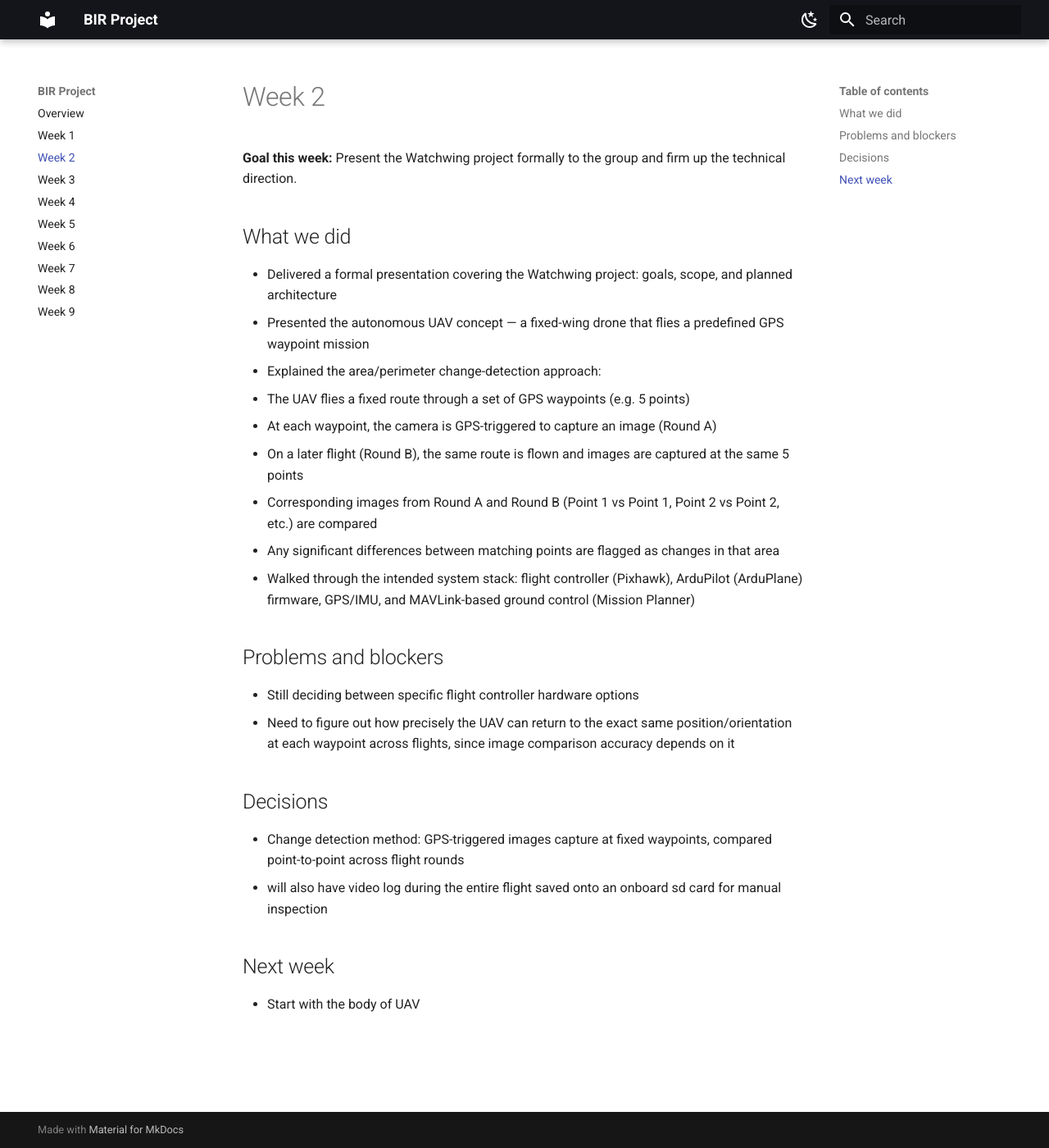
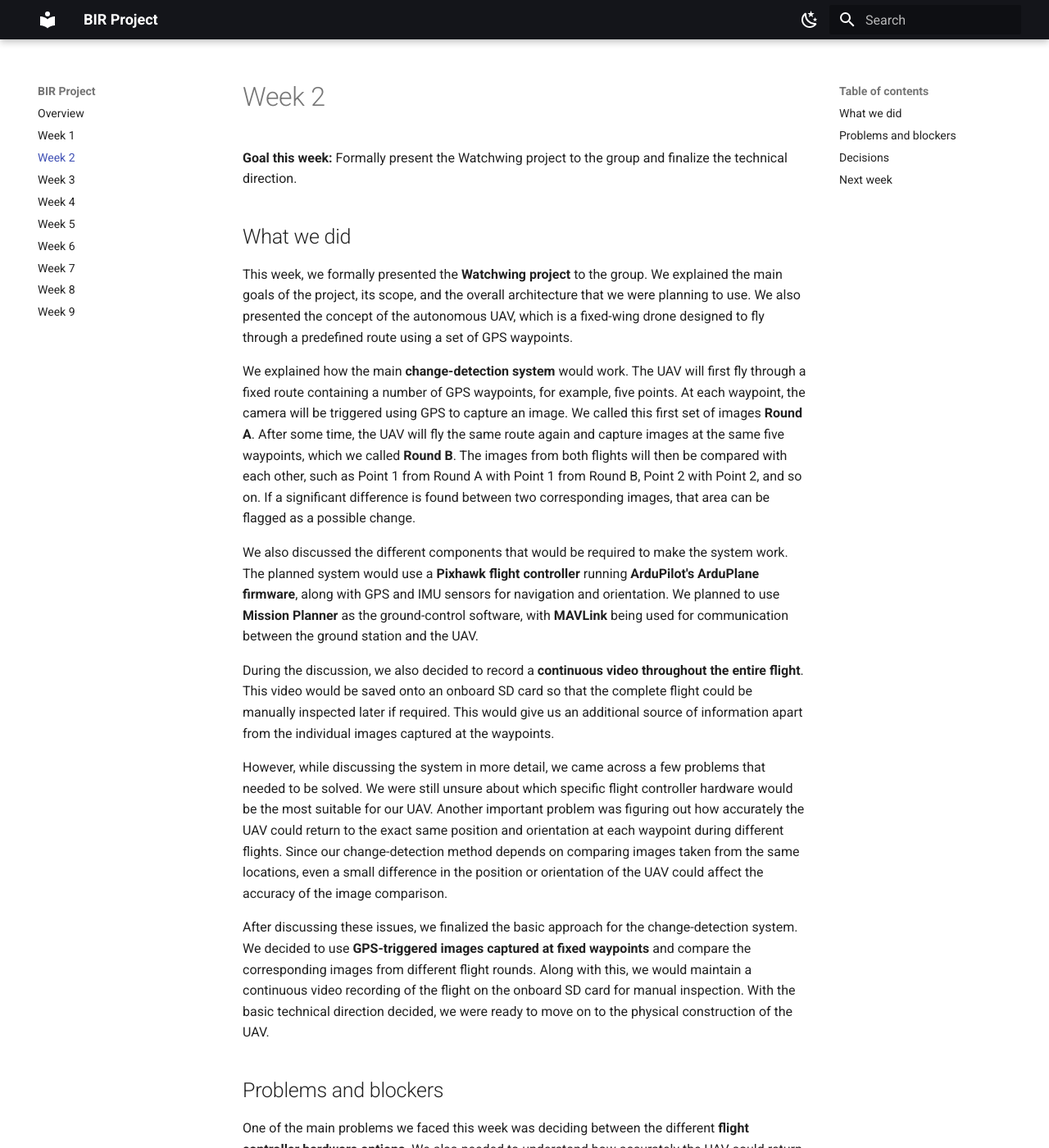
Before and after one commit to BuilderinResidencyTinkerspace/WATCH_WING, an MkDocs documentation site: the page built from docs/week-02.md, in a window 1280 px wide and 1400 px high. Shown: the whole window at 82% size. Built offline with MkDocs 1.6.1 and Material for MkDocs 9.7.7, drawn with Linux system fonts in a browser that asks for light colours; some of the changed text lies outside the part shown.

Commit message:
Update week-02.md

```diff
--- a/docs/week-02.md
+++ b/docs/week-02.md
@@ -1,26 +1,34 @@
 # Week 2
 
-**Goal this week:**
-Present the Watchwing project formally to the group and firm up the technical direction.
+
+**Goal this week:** Formally present the Watchwing project to the group and finalize the technical direction.
 
 ## What we did
-- Delivered a formal presentation covering the Watchwing project: goals, scope, and planned architecture
-- Presented the autonomous UAV concept — a fixed-wing drone that flies a predefined GPS waypoint mission
-- Explained the area/perimeter change-detection approach:
-- The UAV flies a fixed route through a set of GPS waypoints (e.g. 5 points)
-- At each waypoint, the camera is GPS-triggered to capture an image (Round A)
-- On a later flight (Round B), the same route is flown and images are captured at the same 5 points
-- Corresponding images from Round A and Round B (Point 1 vs Point 1, Point 2 vs Point 2, etc.) are compared
-- Any significant differences between matching points are flagged as changes in that area
-- Walked through the intended system stack: flight controller (Pixhawk), ArduPilot (ArduPlane) firmware, GPS/IMU, and MAVLink-based ground control (Mission Planner)
+
+
+This week, we formally presented the **Watchwing project** to the group. We explained the main goals of the project, its scope, and the overall architecture that we were planning to use. We also presented the concept of the autonomous UAV, which is a fixed-wing drone designed to fly through a predefined route using a set of GPS waypoints.
+
+We explained how the main **change-detection system** would work. The UAV will first fly through a fixed route containing a number of GPS waypoints, for example, five points. At each waypoint, the camera will be triggered using GPS to capture an image. We called this first set of images **Round A**. After some time, the UAV will fly the same route again and capture images at the same five waypoints, which we called **Round B**. The images from both flights will then be compared with each other, such as Point 1 from Round A with Point 1 from Round B, Point 2 with Point 2, and so on. If a significant difference is found between two corresponding images, that area can be flagged as a possible change.
+
+We also discussed the different components that would be required to make the system work. The planned system would use a **Pixhawk flight controller** running **ArduPilot's ArduPlane firmware**, along with GPS and IMU sensors for navigation and orientation. We planned to use **Mission Planner** as the ground-control software, with **MAVLink** being used for communication between the ground station and the UAV.
+
+During the discussion, we also decided to record a **continuous video throughout the entire flight**. This video would be saved onto an onboard SD card so that the complete flight could be manually inspected later if required. This would give us an additional source of information apart from the individual images captured at the waypoints.
+
+However, while discussing the system in more detail, we came across a few problems that needed to be solved. We were still unsure about which specific flight controller hardware would be the most suitable for our UAV. Another important problem was figuring out how accurately the UAV could return to the exact same position and orientation at each waypoint during different flights. Since our change-detection method depends on comparing images taken from the same locations, even a small difference in the position or orientation of the UAV could affect the accuracy of the image comparison.
+
+After discussing these issues, we finalized the basic approach for the change-detection system. We decided to use **GPS-triggered images captured at fixed waypoints** and compare the corresponding images from different flight rounds. Along with this, we would maintain a continuous video recording of the flight on the onboard SD card for manual inspection. With the basic technical direction decided, we were ready to move on to the physical construction of the UAV.
 
 ## Problems and blockers
-- Still deciding between specific flight controller hardware options
-- Need to figure out how precisely the UAV can return to the exact same position/orientation at each waypoint across flights, since image comparison accuracy depends on it
+
+
+One of the main problems we faced this week was deciding between the different **flight controller hardware options**. We also needed to understand how accurately the UAV could return to the same position and maintain the same orientation at each waypoint during repeated flights. This is important because the images captured during different rounds need to be sufficiently similar in terms of viewpoint for the change-detection system to work reliably.
 
 ## Decisions
-- Change detection method: GPS-triggered images capture at fixed waypoints, compared point-to-point across flight rounds
-- will also have video log during the entire flight saved onto an onboard sd card for manual inspection
+
+
+We decided to use a **GPS-triggered image capture system**, where the UAV captures images at predefined waypoints during each flight. The images from different rounds will then be compared point-to-point to identify possible changes in the monitored area. We also decided to record a **continuous video of the entire flight** and store it on the onboard SD card so that the flight can be manually reviewed whenever necessary.
 
 ## Next week
-- Start with the body of UAV
+Start with the body of UAV
+
+Next week, we will start working on the **body of the UAV**. We will begin developing the physical airframe of the fixed-wing aircraft and work on the initial design and construction.
```
